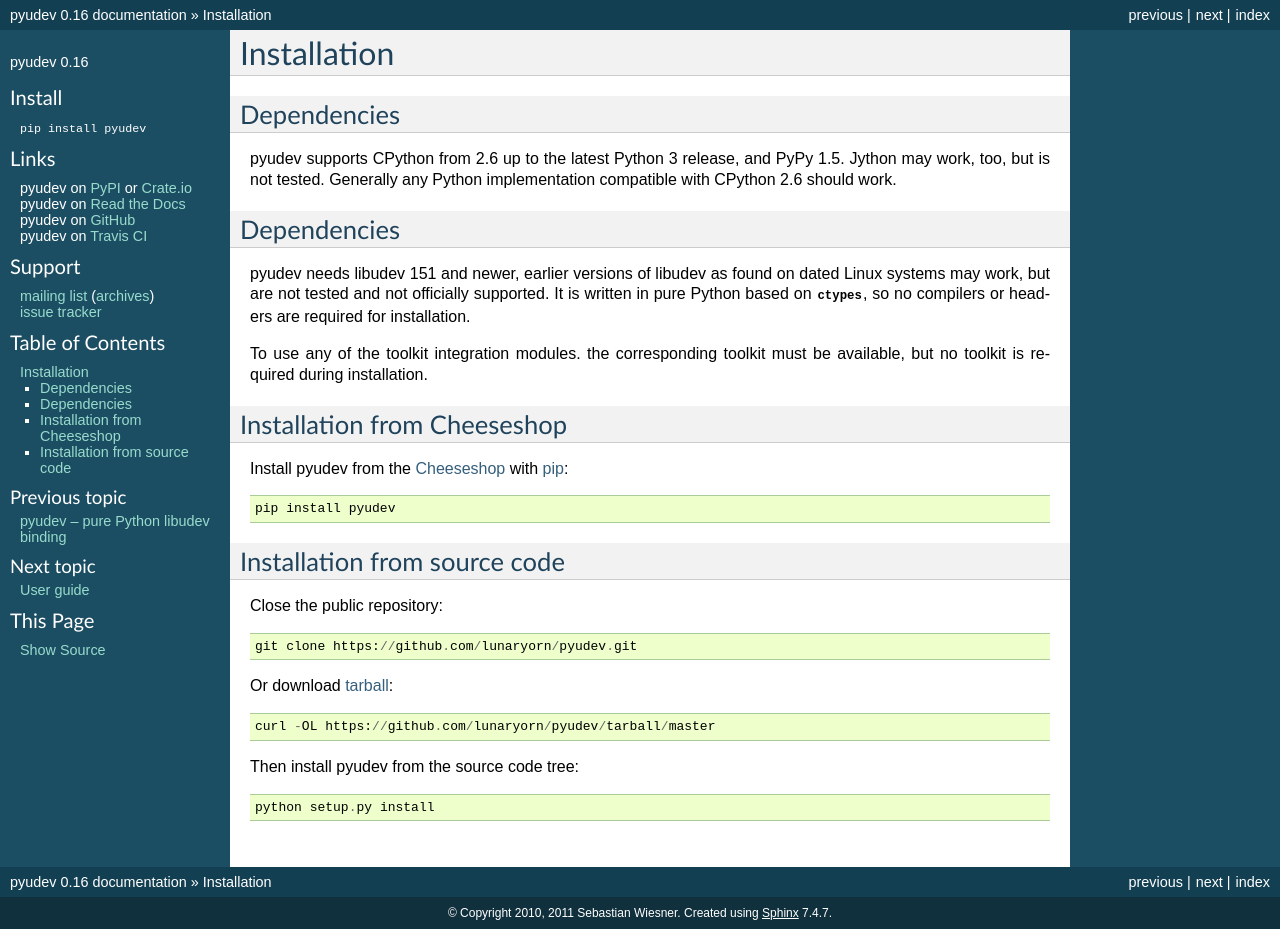
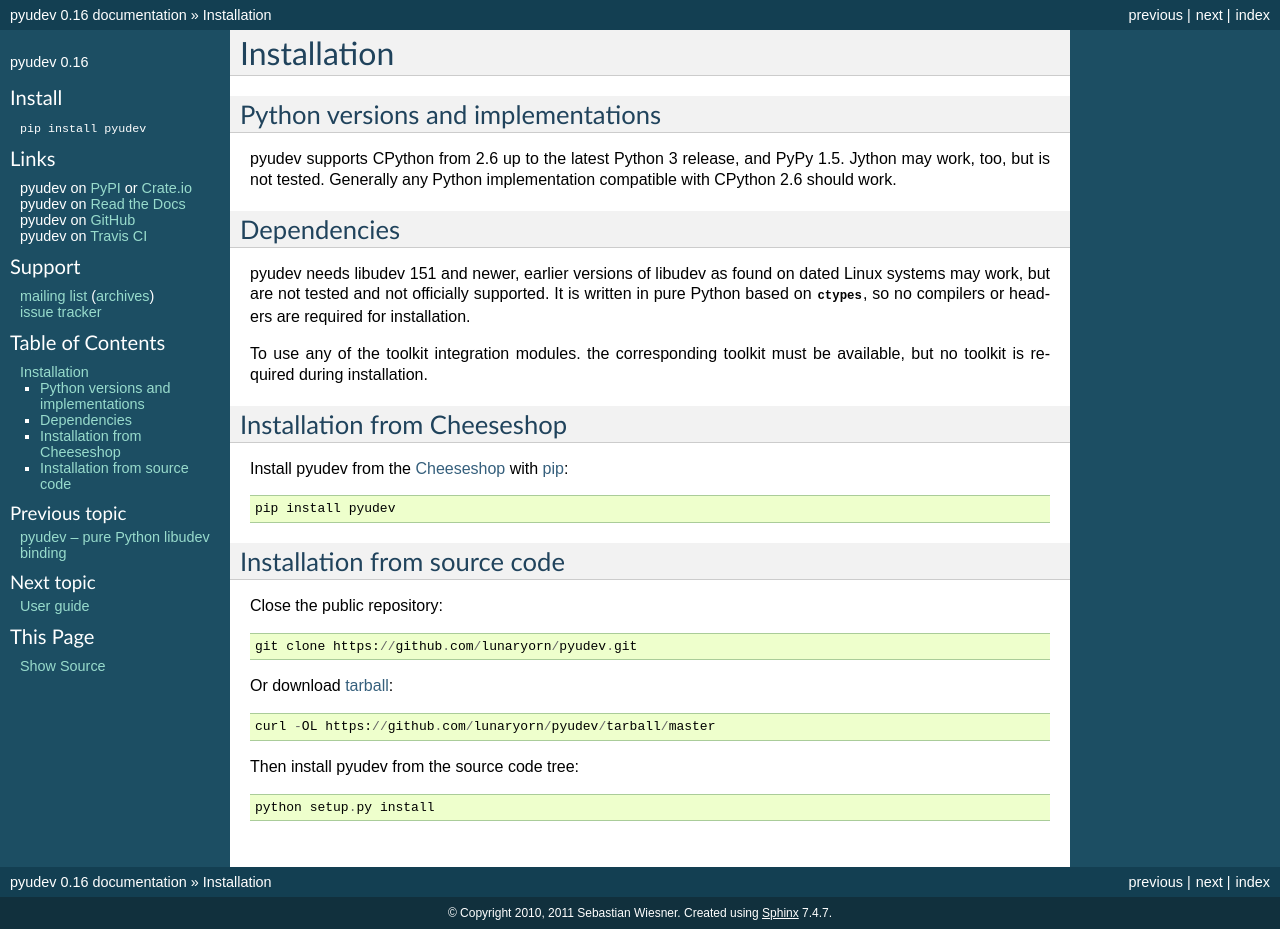
Before and after one commit to pyudev/pyudev, a Sphinx documentation site: the page built from doc/install.rst, in a window 1280 px wide. Built offline with Sphinx 7.4.7, drawn with Linux system fonts in a browser that asks for light colours; pages that are not in the unit, such as notebooks, are missing from menus.

Commit message:
Fix duplicate headline

```diff
--- a/doc/install.rst
+++ b/doc/install.rst
@@ -1,8 +1,8 @@
 Installation
 ============
 
-Dependencies
-------------
+Python versions and implementations
+-----------------------------------
 
 pyudev supports CPython from 2.6 up to the latest Python 3 release, and PyPy
 1.5. Jython may work, too, but is not tested. Generally any Python
```
